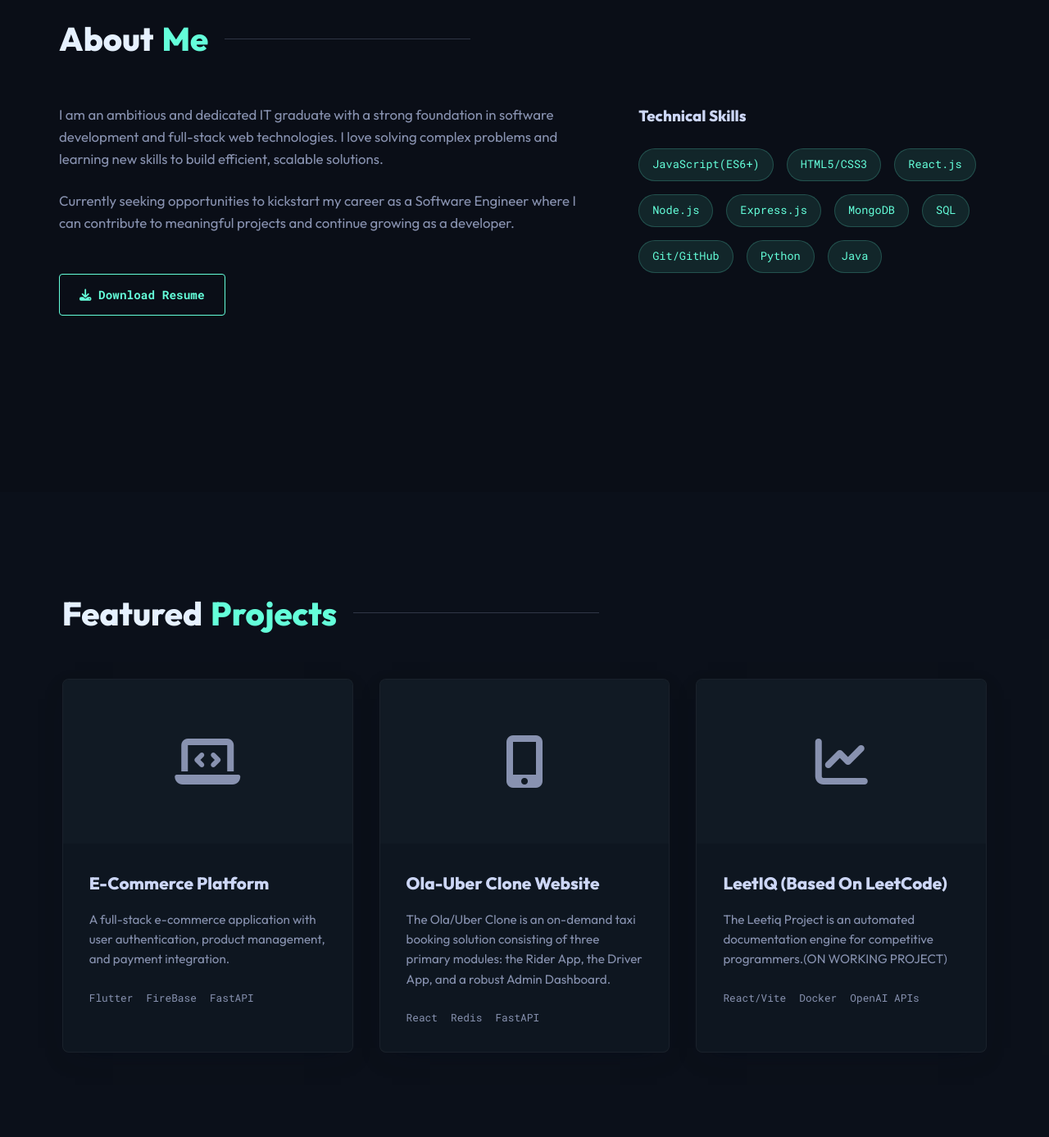
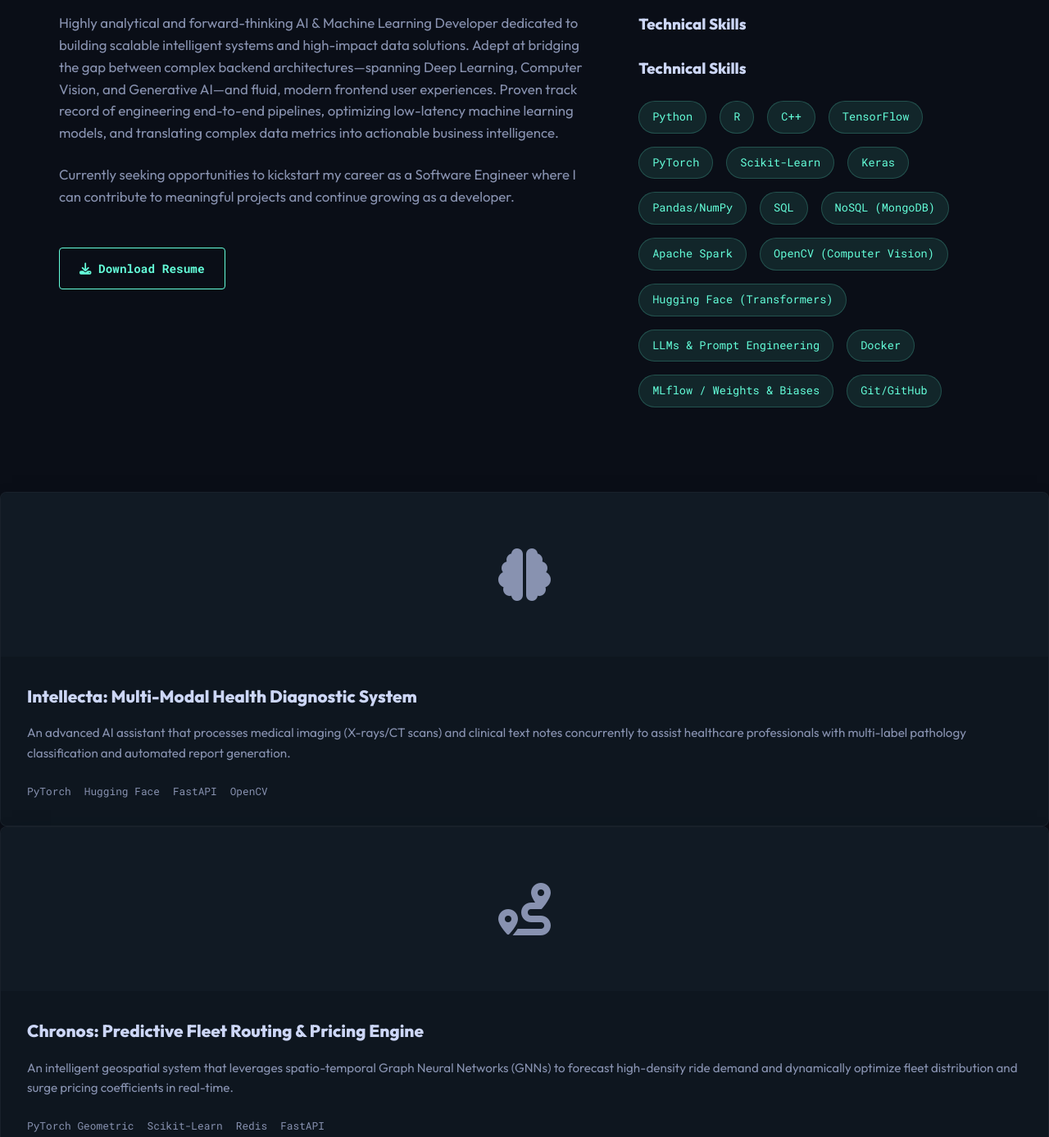
Before and after one commit to Barotom5241/portfolio-, a website: page index.html in a window 1280 px wide. Shown: the part 1000-2387 px from the top of the page at 82% size. Drawn offline with nearby package versions, Linux system fonts and the light colour scheme; animation ran at ten frames a second.

Commit message:
Update index.html

```diff
--- a/index.html
+++ b/index.html
@@ -44,7 +44,7 @@
             <div class="hero-text fade-in">
                 <h3>Hello, I'm</h3>
                 <h1 class="glitch" data-text="OM BAROT">OM BAROT</h1>
-                <p>Building scalable web applications, exploring new technologies, and turning ideas into reality.</p>
+                <p>Building scalable intelligent systems with fluid frontend experiences.</p>
                 <div class="hero-buttons">
                     <a href="https://github.com/dashboard" class="btn primary-btn">View My Work</a>
                     <a href="#contact" class="btn secondary-btn">Get In Touch</a>
@@ -75,42 +75,58 @@
             <h2 class="section-title fade-in">About <span>Me</span></h2>
             <div class="about-content">
                 <div class="about-text fade-in-left">
-                    <p>I am an ambitious and dedicated IT graduate with a strong foundation in software development and
-                        full-stack web technologies. I love solving complex problems and learning new skills to build
-                        efficient, scalable solutions.</p>
+                    <p>Highly analytical and forward-thinking AI & Machine Learning Developer dedicated to building scalable intelligent systems and high-impact data solutions.
+                        Adept at bridging the gap between complex backend architectures—spanning Deep Learning, Computer Vision, and Generative AI—and fluid, modern frontend user experiences.
+                        Proven track record of engineering end-to-end pipelines, optimizing low-latency machine learning models,
+                        and translating complex data metrics into actionable business intelligence.</p>
                     <p>Currently seeking opportunities to kickstart my career as a Software Engineer where I can
                         contribute to meaningful projects and continue growing as a developer.</p>
-                    <a href="ombarotcv.pdf" download="om_barot_resume.pdf" target="_blank"
+                    <a href="ombarotresumeai.pdf" download="om_barot_resume.pdf" target="_blank"
                         class="btn outline-btn download-cv"><i class="fas fa-download"></i> Download Resume</a>
                 </div>
                 <div class="skills-container fade-in-right">
                     <h3 class="skills-title">Technical Skills</h3>
+                    <div class="skills-container fade-in-right">
+    <h3 class="skills-title">Technical Skills</h3>
     <div class="skill-tags">
-                        <span class="skill-tag">JavaScript(ES6+)</span>
-                        <span class="skill-tag">HTML5/CSS3</span>
-                        <span class="skill-tag">React.js</span>
-                        <span class="skill-tag">Node.js</span>
-                        <span class="skill-tag">Express.js</span>
-                        <span class="skill-tag">MongoDB</span>
+        <!-- Languages -->
+        <span class="skill-tag">Python</span>
+        <span class="skill-tag">R</span>
+        <span class="skill-tag">C++</span>
+
+        <!-- AI/ML Frameworks & Libraries -->
+        <span class="skill-tag">TensorFlow</span>
+        <span class="skill-tag">PyTorch</span>
+        <span class="skill-tag">Scikit-Learn</span>
+        <span class="skill-tag">Keras</span>
+
+        <!-- Data Science & Engineering -->
+        <span class="skill-tag">Pandas/NumPy</span>
         <span class="skill-tag">SQL</span>
+        <span class="skill-tag">NoSQL (MongoDB)</span>
+        <span class="skill-tag">Apache Spark</span>
+
+        <!-- GenAI & Specialized Fields -->
+        <span class="skill-tag">OpenCV (Computer Vision)</span>
+        <span class="skill-tag">Hugging Face (Transformers)</span>
+        <span class="skill-tag">LLMs & Prompt Engineering</span>
+
+        <!-- DevOps & MLOps -->
+        <span class="skill-tag">Docker</span>
+        <span class="skill-tag">MLflow / Weights & Biases</span>
         <span class="skill-tag">Git/GitHub</span>
-                        <span class="skill-tag">Python</span>
-                        <span class="skill-tag">Java</span>
+    </div>
 </div>
                 </div>
             </div>
         </div>
     </section>
 
-    <!-- Projects Section -->
-    <section id="projects" class="projects section dark-bg">
-        <div class="container">
-            <h2 class="section-title fade-in">Featured <span>Projects</span></h2>
-            <div class="project-grid">
-                <!-- Project 1 -->
+  <!-- Project 1: AI/ML Focus -->
                 <div class="project-card fade-in-up">
                     <div class="project-img">
-                        <div class="img-placeholder"><i class="fas fa-laptop-code"></i></div>
+                        <!-- Changed icon to a brain/circuit icon suited for AI -->
+                        <div class="img-placeholder"><i class="fas fa-brain"></i></div>
                         <div class="project-overlay">
                             <a href="https://github.com" target="_blank" class="project-link"><i
                                     class="fab fa-github"></i></a>
@@ -119,13 +135,13 @@
                         </div>
                     </div>
                     <div class="project-info">
-                        <h3>E-Commerce Platform</h3>
-                        <p>A full-stack e-commerce application with user authentication, product management, and payment
-                            integration.</p>
+                        <h3>Intellecta: Multi-Modal Health Diagnostic System</h3>
+                        <p>An advanced AI assistant that processes medical imaging (X-rays/CT scans) and clinical text notes concurrently to assist healthcare professionals with multi-label pathology classification and automated report generation.</p>
                         <div class="project-tech">
-                            <span>Flutter</span>
-                            <span>FireBase</span>
+                            <span>PyTorch</span>
+                            <span>Hugging Face</span>
                             <span>FastAPI</span>
+                            <span>OpenCV</span>
                         </div>
                     </div>
                 </div>
@@ -133,7 +149,8 @@
                <!-- Project 2 -->
                 <div class="project-card fade-in-up" style="transition-delay: 0.2s;">
                     <div class="project-img">
-                        <div class="img-placeholder"><i class="fas fa-mobile-alt"></i></div>
+                        <!-- Changed icon to route/map-signs for geospatial ML -->
+                        <div class="img-placeholder"><i class="fas fa-route"></i></div>
                         <div class="project-overlay">
                             <a href="https://github.com" target="_blank" class="project-link"><i
                                     class="fab fa-github"></i></a>
@@ -142,13 +159,12 @@
                         </div>
                     </div>
                     <div class="project-info">
-                        <h3>Ola-Uber Clone Website </h3>
-                        <p>The Ola/Uber Clone is an on-demand taxi booking solution consisting of three primary modules:
-                            the Rider App, the Driver App, and a robust Admin Dashboard.
-                        </p>
+                        <h3>Chronos: Predictive Fleet Routing & Pricing Engine</h3>
+                        <p>An intelligent geospatial system that leverages spatio-temporal Graph Neural Networks (GNNs) to forecast high-density ride demand and dynamically optimize fleet distribution and surge pricing coefficients in real-time.</p>
                         <div class="project-tech">
-                            <span>React</span>
-                            <span>Redis </span>
+                            <span>PyTorch Geometric</span>
+                            <span>Scikit-Learn</span>
+                            <span>Redis</span>
                             <span>FastAPI</span>
                         </div>
                     </div>
@@ -157,7 +173,8 @@
                <!-- Project 3 -->
                 <div class="project-card fade-in-up" style="transition-delay: 0.4s;">
                     <div class="project-img">
-                        <div class="img-placeholder"><i class="fas fa-chart-line"></i></div>
+                        <!-- Changed icon to code-branch/git style for an intelligent dev tool -->
+                        <div class="img-placeholder"><i class="fas fa-code-branch"></i></div>
                         <div class="project-overlay">
                             <a href="https://github.com" target="_blank" class="project-link"><i
                                     class="fab fa-github"></i></a>
@@ -166,19 +183,16 @@
                         </div>
                     </div>
                     <div class="project-info">
-                        <h3>LeetIQ (Based On LeetCode)</h3>
-                        <p>The Leetiq Project is an automated documentation engine for competitive programmers.(ON
-                            WORKING PROJECT)</p>
+                        <h3>SynthCode: Fine-Tuned Code Generation & Audit Engine</h3>
+                        <p>A specialized development assistant built by fine-tuning an open-source 7B parameter LLM using QLoRA to generate optimized, production-ready code snippets and automatically perform static security vulnerability audits.</p>
                         <div class="project-tech">
-                            <span>React/Vite </span>
-                            <span>Docker </span>
-                            <span>OpenAI APIs</span>
+                            <span>Hugging Face</span>
+                            <span>QLoRA / PEFT</span>
+                            <span>vLLM</span>
+                            <span>Docker</span>
                         </div>
                     </div>
                 </div>
-            </div>
-        </div>
-    </section>
 
     <!-- Contact Section -->
     <section id="contact" class="contact section">
```
Lines whose indentation alone changed are shown as unchanged.
